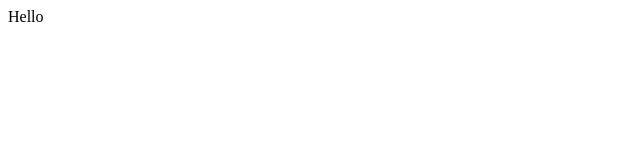
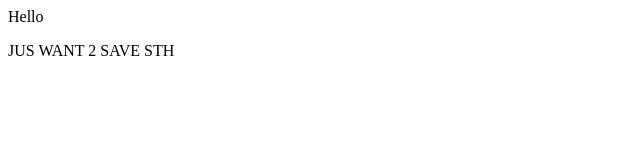
Before and after one commit to Leo-Huff/Leo-Huff.github.io, a plain HTML site: page index.html in a window 1280 px wide. Shown: the whole page, without its empty margins (0-640 px from the left). Drawn offline with Linux system fonts and the light colour scheme.

Commit message:
Update index.html

```diff
--- a/index.html
+++ b/index.html
@@ -1 +1,2 @@
 <p>Hello</p>
+<p>JUS WANT 2 SAVE STH</p>
```
